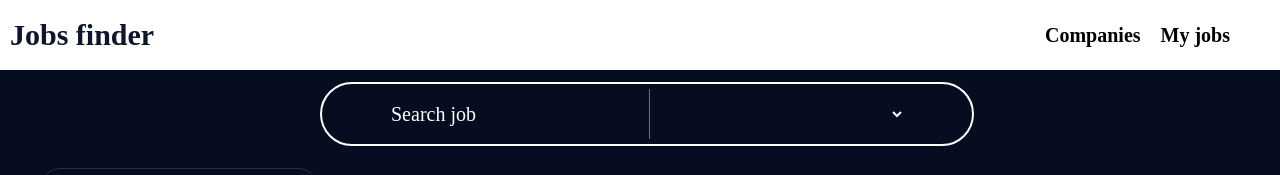
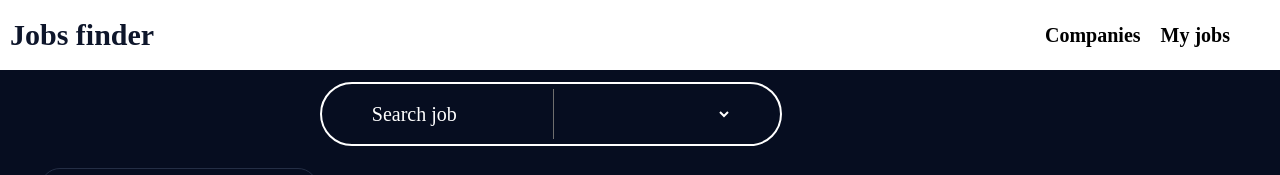
Before and after one commit to vlcoscar8/JS--Job_finder_app, a website built with webpack: page src/index.html in a window 1280 px wide. Shown: the top 175 px of the page. Built offline with nearby package versions, Linux system fonts and the light colour scheme; no server answers; a web font is replaced by a local one.

Commit message:
update build folder

```diff
--- a/src/app/styles/block/home_page/_filters.scss
+++ b/src/app/styles/block/home_page/_filters.scss
@@ -11,7 +11,7 @@
     border-radius: 4rem;
 
     @include tablet {
-        width: 50vw;
+        width: 35vw;
         margin-left: 25vw;
     }
 
```
Also changed, not shown: build/js/app.bundle.js.
